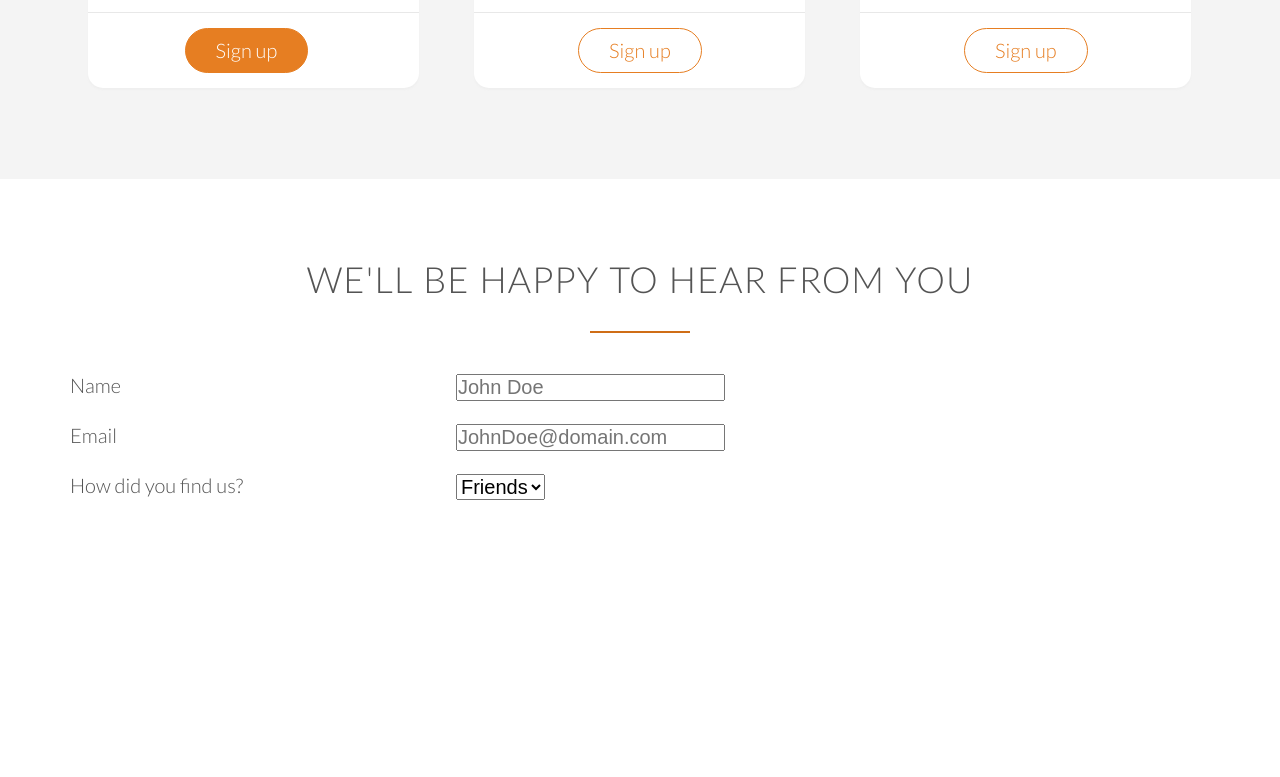
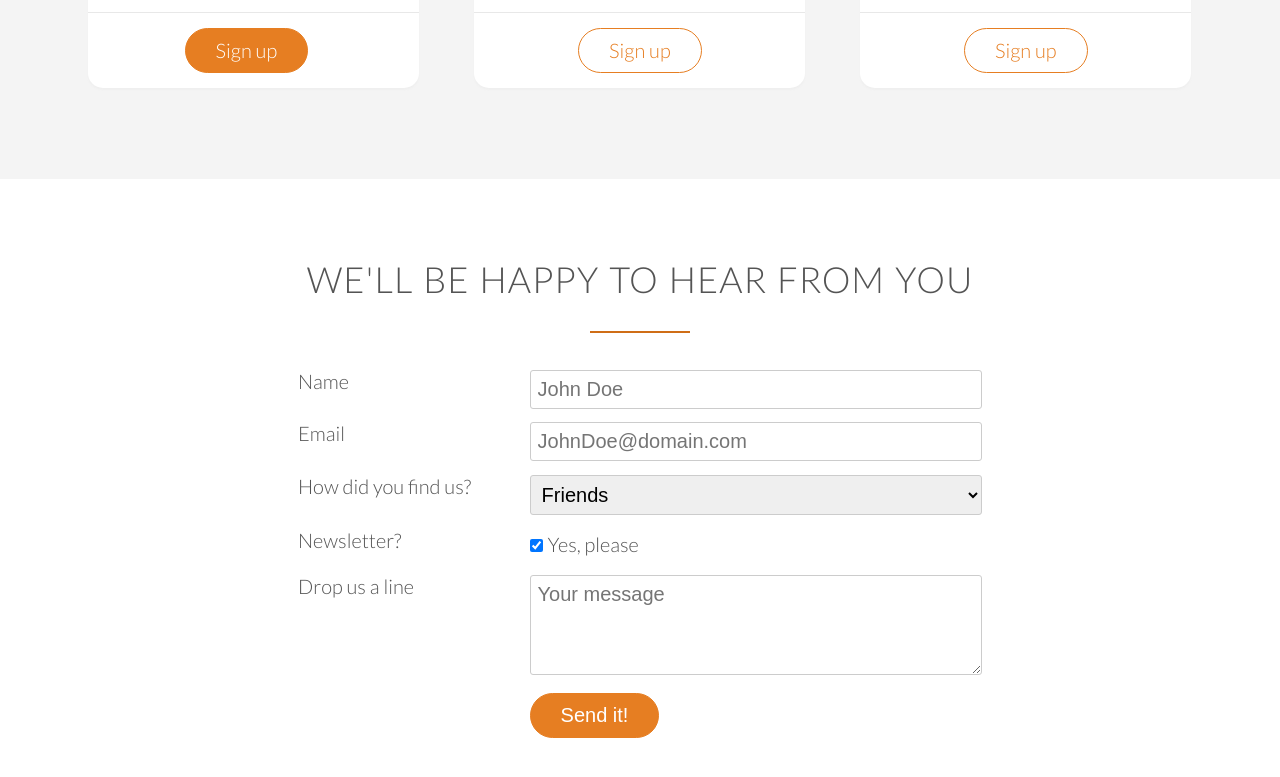
Before and after one commit to barucoh/omnifood, a plain HTML site: page index.html in a window 1280 px wide. Shown: the part 4473-5250 px from the top of the page. Before the commit the page ends 5064 px from the top, so only its background shows below. Drawn offline with Linux system fonts and the light colour scheme; files whose address does not match are found by name.

Commit message:
Modified css

```diff
--- a/Resources/css/style.css
+++ b/Resources/css/style.css
@@ -144,7 +144,8 @@ a:active {
 /* ------ BUTTONS -------- */
 
 .btn:link,
-.btn:visited {
+.btn:visited,
+input[type=submit] {
     display: inline-block;
     padding: 10px 30px;
     font-weight: 300; /* Bulkness of the font */
@@ -155,7 +156,8 @@ a:active {
 }
 
 .btn-full:link,
-.btn-full:visited {
+.btn-full:visited,
+input[type=submit] {
     background-color: #e67e22;
     border: 1px solid #e67e22;
     color: #fff;
@@ -169,12 +171,14 @@ a:active {
 }
 
 .btn:hover,
-.btn:active {
+.btn:active,
+input[type=submit]:hover,
+input[type=submit]:active {
     background-color: #cf6d17
 }
 
 .btn-full:hover,
-.btn-full:active {
+.btn-full:active, {
     border: 1px solid #cf6d17;
 }
 
@@ -464,3 +468,35 @@ cite img {
 .plan-box ul li {
     padding: 5px 0;
 }
+
+
+
+/* --------------------------------- */
+/* FORM */
+/* --------------------------------- */
+
+
+.contact-form {
+    width: 60%;
+    margin: 0 auto;
+}
+
+input[type=text],
+input[type=email],
+select,
+textarea {
+    width: 100%;
+    padding: 7px;
+    border-radius: 3px;
+    border: 1px solid #ccc;
+}
+
+textarea {
+    height: 100px;
+}
+
+input[type=checkbox] {
+    margin: 10px 5px 10px 0;
+}
+
+*:focus { outline: none; }
--- a/index.html
+++ b/index.html
@@ -322,7 +322,7 @@
                 <form method="post" action="#" class="contact-form">
                     <div class="row">
                         <div class="col span-1-of-3">
-                            <label>Name</label>
+                            <label for=name>Name</label>
                         </div>
                         <div class="col span-2-of-3">
                             <input type="text" name="name" id="name" placeholder="John Doe" required>
@@ -330,7 +330,7 @@
                     </div>
                     <div class="row">
                         <div class="col span-1-of-3">
-                            <label>Email</label>
+                            <label for="Email">Email</label>
                         </div>
                         <div class="col span-2-of-3">
                             <input type="email" name="Email" id="Email" placeholder="JohnDoe@domain.com" required>
@@ -338,15 +338,39 @@
                     </div>
                     <div class="row">
                         <div class="col span-1-of-3">
-                            <label>How did you find us?</label>
+                            <label for="find-us">How did you find us?</label>
                         </div>
                         <div class="col span-2-of-3">
                             <select name="find-us" id="find-us">
-                                <option value="friends">Friends</option>
-                                <option value="friends">Friends</option>
-                                <option value="friends">Friends</option>
-                                <option value="friends">Friends</option>
+                                <option value="friends" selected>Friends</option>
+                                <option value="search">Search engine</option>
+                                <option value="ad">Advertizement</option>
+                                <option value="other">Other</option>
                             </select>
+                        </div>
+                    </div>
+                    <div class="row">
+                        <div class="col span-1-of-3">
+                            <label for="news">Newsletter?</label>
+                        </div>
+                        <div class="col span-2-of-3">
+                            <input type="checkbox" name="news" id="news" checked>Yes, please
+                        </div>
+                    </div>
+                    <div class="row">
+                        <div class="col span-1-of-3">
+                            <label for="message">Drop us a line</label>
+                        </div>
+                        <div class="col span-2-of-3">
+                            <textarea name="message" placeholder="Your message"></textarea>
+                        </div>
+                    </div>
+                    <div class="row">
+                        <div class="col span-1-of-3">
+                            <label>&nbsp;</label>
+                        </div>
+                        <div class="col span-2-of-3">
+                            <input type=submit value="Send it!">
                         </div>
                     </div>
                 </form>
```
